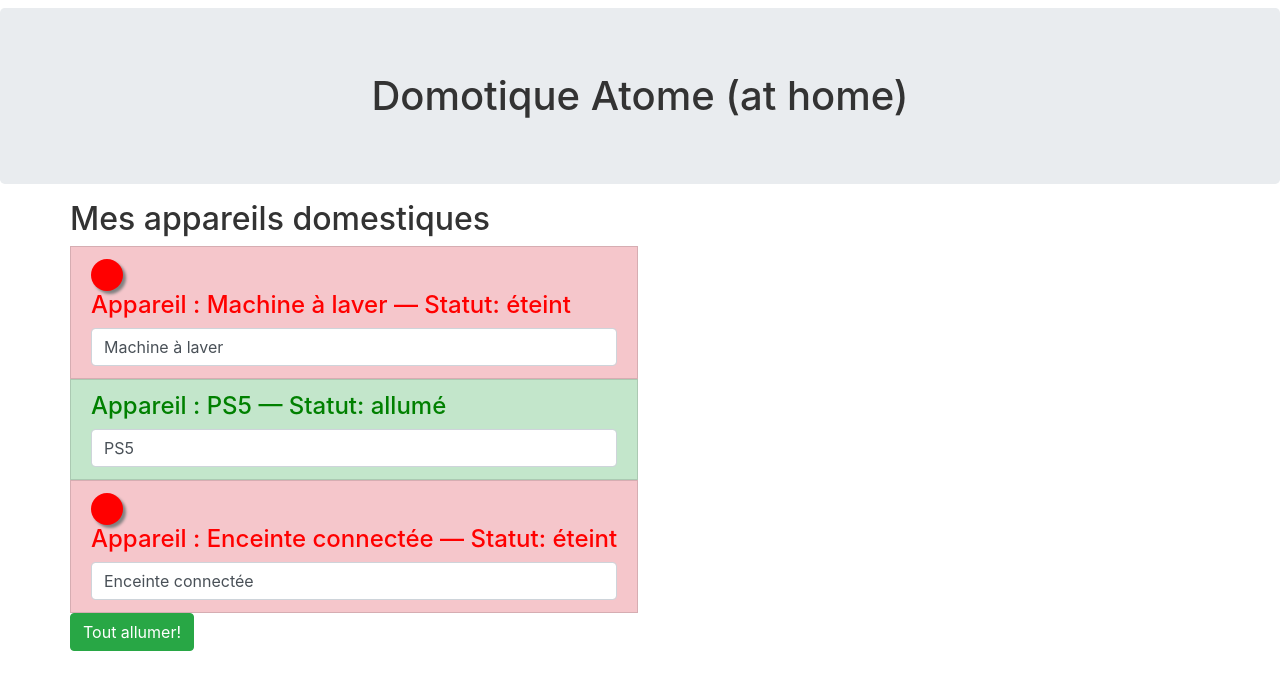
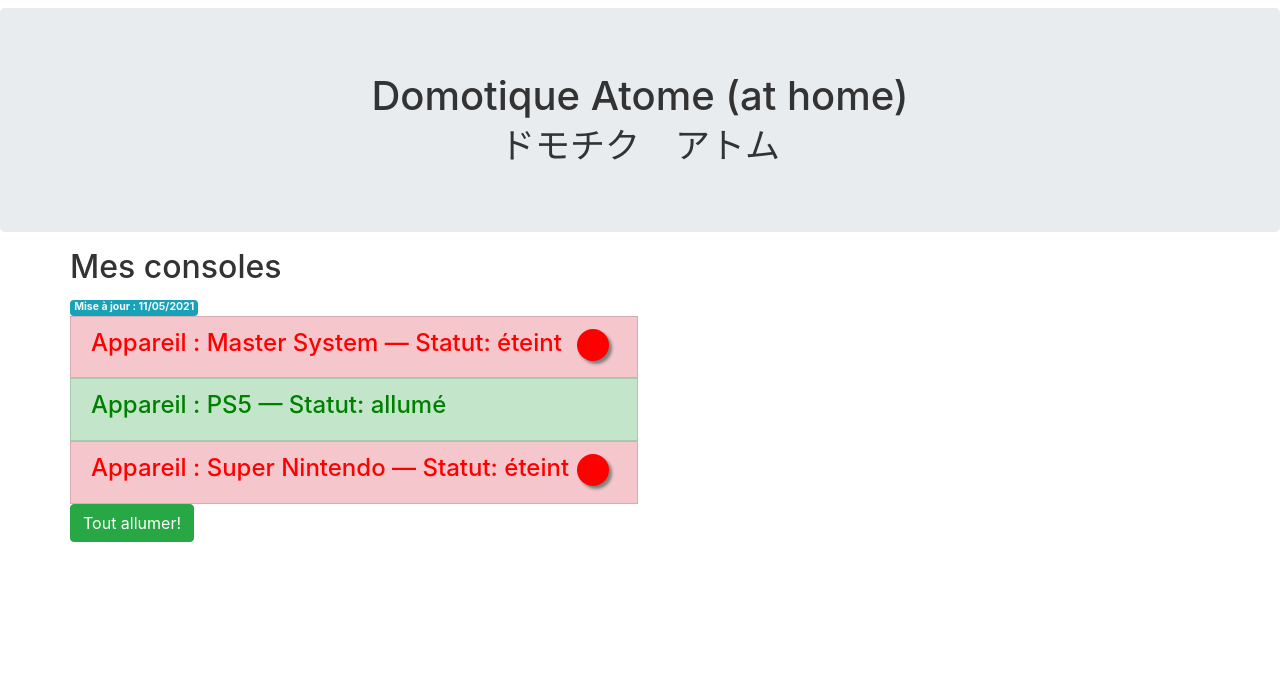
Before and after one commit to gironeremi/DomotikAtome, an Angular app: page / in a window 1280 px wide. Shown: the top 690 px of the page. Built offline with nearby package versions, Linux system fonts and the light colour scheme.

Commit message:
Modification du sujet, légère refonte graphique

```diff
--- a/src/app/app.component.html
+++ b/src/app/app.component.html
@@ -1,8 +1,10 @@
-<h1 class="text-center jumbotron">Domotique Atome (at home)</h1>
+<h1 class="text-center jumbotron">Domotique Atome (at home)<br />
+  <small>ドモチク　アトム</small></h1>
 <div class="container">
   <div class="row">
     <div class="col-xs-12">
-      <h2>Mes appareils domestiques</h2>
+      <h2>Mes consoles</h2>
+      <p class="badge text-light bg-info">Mise à jour : {{ lastUpdate | date | date: 'dd/MM/YYYY'}}</p>
       <ul class="list-group">
         <app-appareil *ngFor="let appareil of appareils"
                       [appareilName]="appareil.name"
--- a/src/app/app.component.ts
+++ b/src/app/app.component.ts
@@ -7,9 +7,10 @@
 })
 export class AppComponent {
   isAuth = false;
+  lastUpdate = new Date();
   appareils=[
     {
-      name:'Machine à laver',
+      name:'Master System',
       status:'éteint'
     },
     {
@@ -17,7 +18,7 @@
       status:'allumé'
     },
     {
-      name:'Enceinte connectée',
+      name:'Super Nintendo',
       status:'éteint'
     }
   ];
--- a/src/app/appareil/appareil.component.html
+++ b/src/app/appareil/appareil.component.html
@@ -1,10 +1,10 @@
 <li [ngClass]="{'list-group-item':true,
                 'list-group-item-success':appareilStatus === 'allumé',
-                'list-group-item-danger':appareilStatus === 'éteint'}">
-  <div class="redBullet"
-    *ngIf="appareilStatus === 'éteint'"></div>
+                'list-group-item-danger d-flex justify-content-between':appareilStatus === 'éteint'}">
   <h4 [ngStyle]="{color:getColor()}">
     Appareil : {{ appareilName }} — Statut: {{ appareilStatus }}
   </h4>
-  <input type="text" class="form-control" [(ngModel)] = "appareilName">
+  <div class="redBullet mx-2"
+    *ngIf="appareilStatus === 'éteint'"></div>
+  <!--<input type="text" class="form-control" [(ngModel)] = "appareilName">-->
 </li>
```
